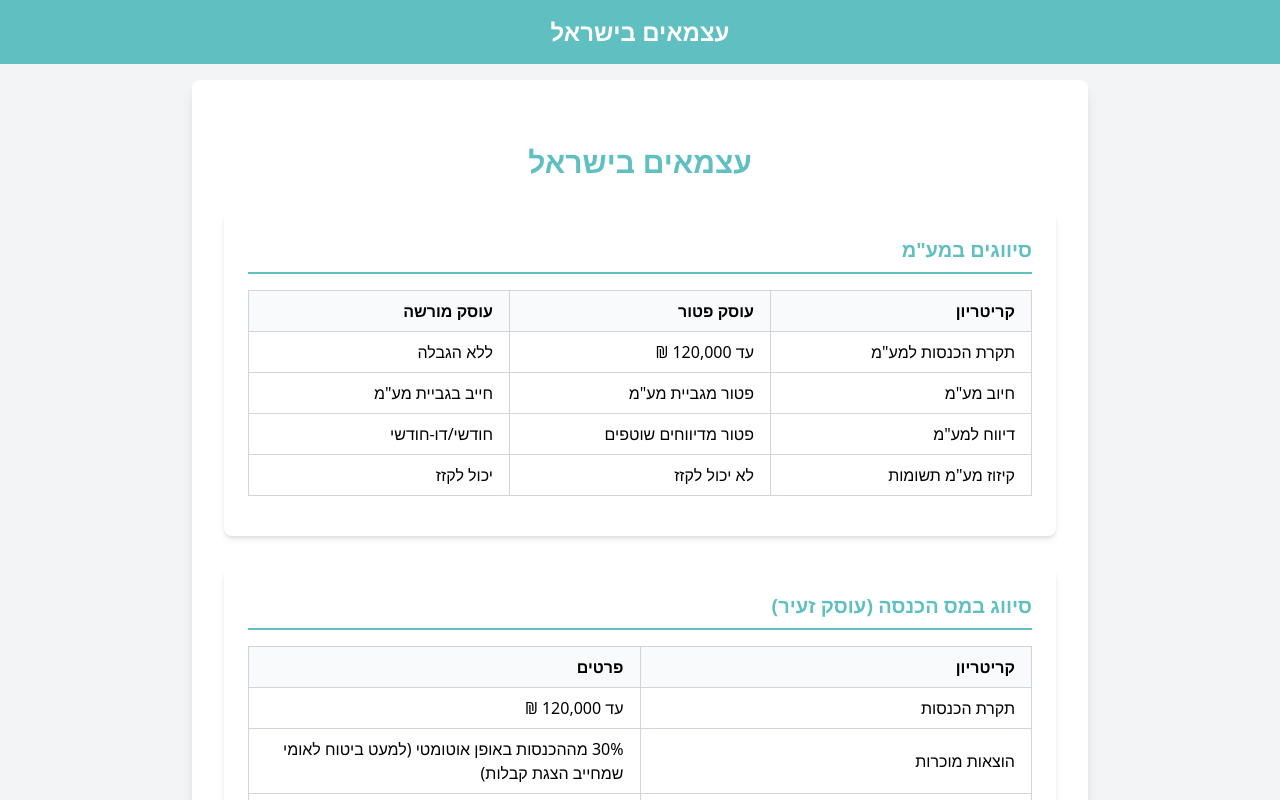
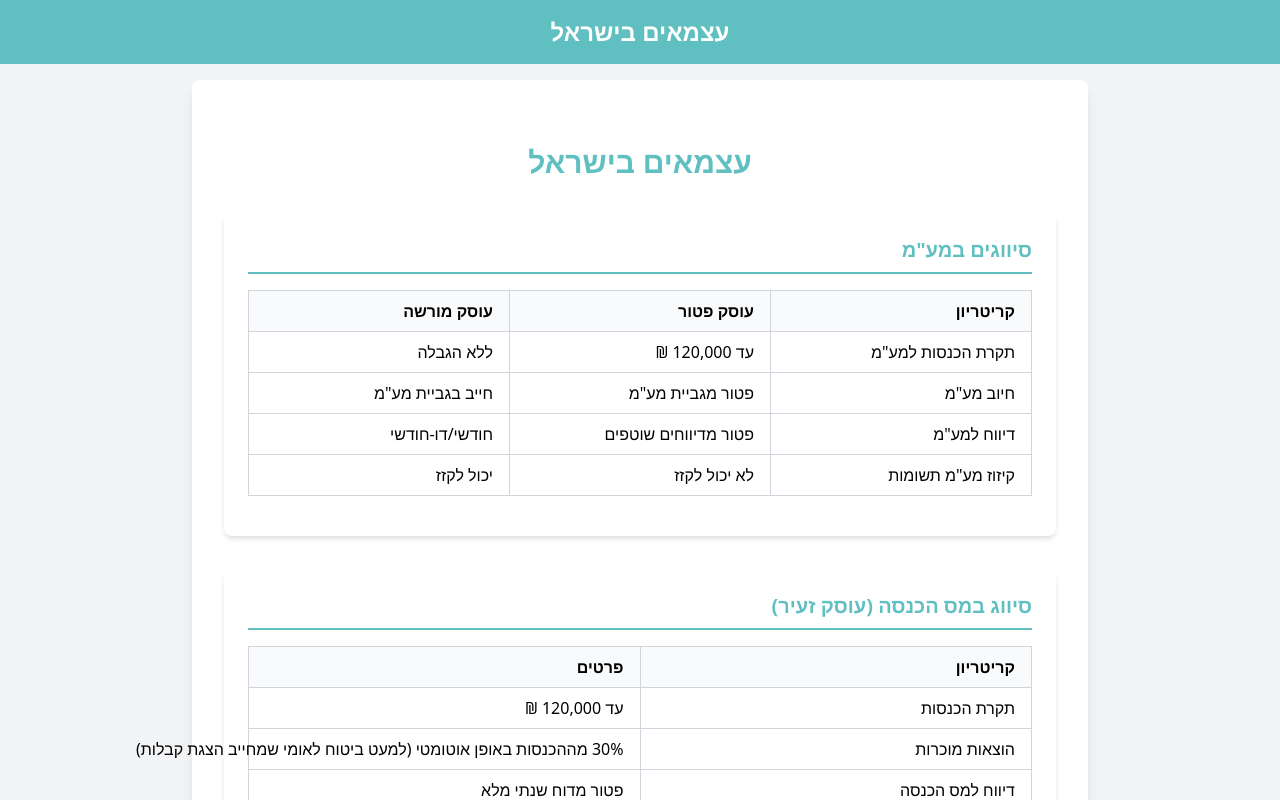
Before and after one commit to Zevik/Atsmai, a Next.js app: page / in a window 1280 px wide. Shown: the top 800 px of the page. Built offline with nearby package versions, Linux system fonts and the light colour scheme.

Commit message:
Remove word breaking in table cells

```diff
--- a/styles/globals.css
+++ b/styles/globals.css
@@ -16,11 +16,11 @@ table {
 }
 
 th {
-  @apply bg-gray-50 text-right px-2 py-2 border border-gray-300 text-sm;
+  @apply bg-gray-50 text-right px-2 py-2 border border-gray-300 text-sm whitespace-nowrap;
 }
 
 td {
-  @apply px-2 py-2 border border-gray-300 text-sm break-words;
+  @apply px-2 py-2 border border-gray-300 text-sm whitespace-nowrap;
 }
 
 @media (min-width: 768px) {
```
